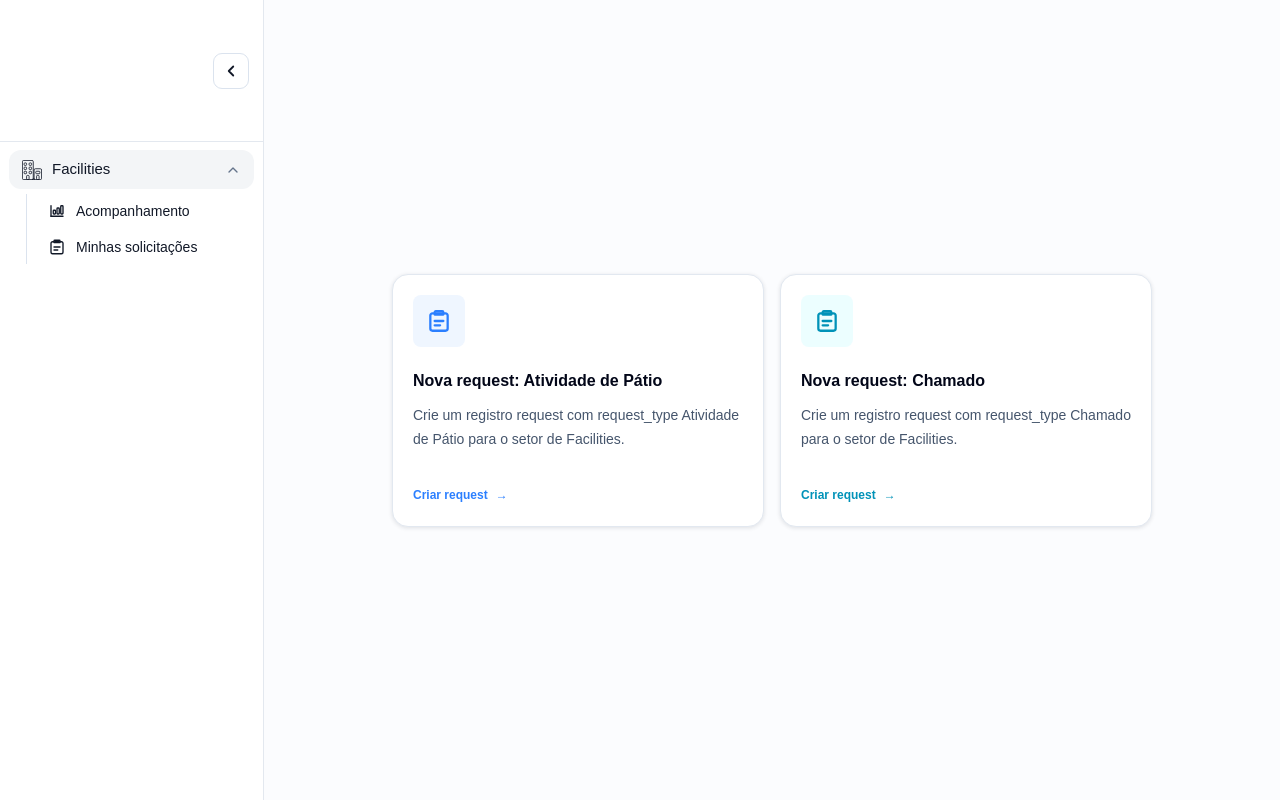
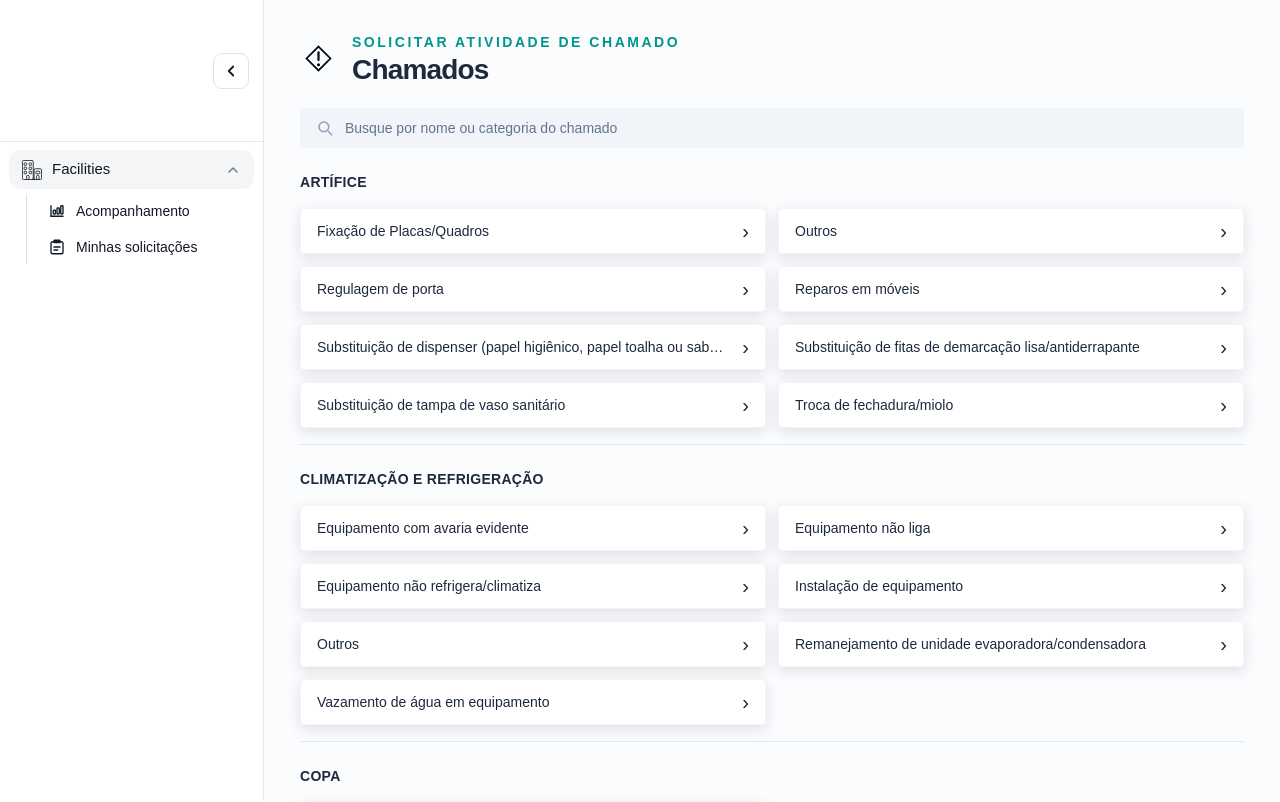
Before and after one commit to BAQ2002/OpsHub-Facilities, a Next.js app: page /solicitar-atividade in a window 1280 px wide. Shown: the top 802 px of the page. Built offline with nearby package versions, Linux system fonts and the light colour scheme.

Commit message:
Add chamado activity request catalog

```diff
--- a/app/solicitar-atividade/page.tsx
+++ b/app/solicitar-atividade/page.tsx
@@ -1,58 +1,183 @@
 import Link from "next/link";
 
-const requestCards = [
+const serviceCategories = [
   {
-    title: "Nova request: Atividade de Pátio",
-    description:
-      "Crie um registro request com request_type Atividade de Pátio para o setor de Facilities.",
-    iconBg: "bg-blue-50",
-    iconColor: "text-blue-500",
-    href: "/solicitar-atividade/patio",
+    name: "ARTÍFICE",
+    serviceTypes: [
+      "Fixação de Placas/Quadros",
+      "Outros",
+      "Regulagem de porta",
+      "Reparos em móveis",
+      "Substituição de dispenser (papel higiênico, papel toalha ou sabão)",
+      "Substituição de fitas de demarcação lisa/antiderrapante",
+      "Substituição de tampa de vaso sanitário",
+      "Troca de fechadura/miolo",
+    ],
   },
   {
-    title: "Nova request: Chamado",
-    description:
-      "Crie um registro request com request_type Chamado para o setor de Facilities.",
-    iconBg: "bg-cyan-50",
-    iconColor: "text-cyan-600",
-    href: "/solicitar-atividade/chamado",
+    name: "CLIMATIZAÇÃO E REFRIGERAÇÃO",
+    serviceTypes: [
+      "Equipamento com avaria evidente",
+      "Equipamento não liga",
+      "Equipamento não refrigera/climatiza",
+      "Instalação de equipamento",
+      "Outros",
+      "Remanejamento de unidade evaporadora/condensadora",
+      "Vazamento de água em equipamento",
+    ],
+  },
+  {
+    name: "COPA",
+    serviceTypes: ["Limpeza de geladeira ou micro-ondas"],
+  },
+  {
+    name: "DÚVIDA APLICATIVO",
+    serviceTypes: ["Dificuldade com a reserva"],
+  },
+  {
+    name: "INSTALAÇÕES ELÉTRICAS",
+    serviceTypes: [
+      "Interruptor ou Tomada com defeito/quebrado",
+      "Lâmpadas queimadas",
+      "Montagem de infraestrutura elétrica",
+      "Outros",
+      "Quadro elétrico desarmando",
+      "Regularização de extensões/plugs/equipamentos",
+      "Remoção ou Instalação de ponto de tomada",
+      "Substituição de biruta",
+      "Tomada com defeito/quebrada",
+    ],
+  },
+  {
+    name: "INSTALAÇÕES HIDRÁULICAS",
+    serviceTypes: [
+      "Ambiente sem água",
+      "Entupimento de pia, mictório ou vaso",
+      "Higienização dos bebedouros",
+      "Obstrução de caixa de esgoto",
+      "Outros",
+      "Registro com defeito",
+      "Vazamento em tubulação",
+      "Vazamento em válvula de descarga",
+    ],
+  },
+  {
+    name: "JARDINAGEM",
+    serviceTypes: [
+      "Poda de árvore ou arbusto",
+      "Retirada de vegetação (ervas daninhas)",
+    ],
+  },
+  {
+    name: "MANUTENÇÂO CIVIL",
+    serviceTypes: [
+      "Manutenção de Alvenaria",
+      "Outros",
+      "Reparo de pisos e revestimentos",
+    ],
+  },
+  {
+    name: "NOVOS PROJETOS",
+    serviceTypes: [
+      "Novo Projeto ou Readequação de Área",
+      "Solicitação de Recursos Diversos",
+    ],
+  },
+  {
+    name: "PINTURA DE SINALIZAÇÃO DE SEGURANÇA/OPERACIONAL/PREDIAL/METÁLICA",
+    serviceTypes: [
+      "Pintura de segurança/operacional/predial/metálica",
+      "TESTE Pintura",
+    ],
+  },
+  {
+    name: "PMOC",
+    serviceTypes: [
+      "PMOC ANUAL",
+      "PMOC BIMESTRAL",
+      "PMOC BIMESTRAL Cortina de ar",
+      "PMOC MENSAL",
+      "PMOC MENSAL Cortina de ar",
+      "PMOC SEMESTRAL",
+      "PMOC SEMESTRAL Cortina de ar",
+      "PMOC TRIMESTRAL",
+    ],
   },
 ];
 
 export default function SolicitarAtividadePage() {
   return (
-    <section className="flex min-h-screen items-center justify-center bg-[#fbfcfe] px-5 py-8 text-slate-950 md:px-8 lg:px-9">
-      <div className="w-full max-w-[760px]">
-        <h1 className="sr-only">Nova request</h1>
-
-        <div className="grid gap-4 md:grid-cols-2">
-          {requestCards.map((card) => (
-            <Link
-              key={card.title}
-              className="block rounded-2xl border border-slate-200 bg-white p-5 no-underline shadow-[0_1px_4px_rgba(15,23,42,0.12)] transition hover:-translate-y-0.5 hover:shadow-[0_8px_20px_rgba(15,23,42,0.12)] focus:outline-none focus:ring-2 focus:ring-teal-500 focus:ring-offset-2"
-              href={card.href}
-            >
-              <div
-                className={`mb-6 flex h-[52px] w-[52px] items-center justify-center rounded-lg ${card.iconBg}`}
+    <section className="min-h-screen bg-[#fbfcfe] px-5 pb-10 pt-8 text-slate-950 md:px-8 lg:px-9">
+      <div className="mx-auto w-full max-w-[980px]">
+        <header className="mb-6">
+          <div className="flex items-center gap-4">
+            <span
+              className="flex h-9 w-9 items-center justify-center text-slate-950"
               aria-hidden="true"
             >
-                <ClipboardIcon className={card.iconColor} />
+              <AlertDiamondIcon />
+            </span>
+            <div>
+              <p className="text-sm font-semibold uppercase tracking-[0.18em] text-teal-600">
+                Solicitar atividade de chamado
+              </p>
+              <h1 className="mt-1 text-[28px] font-semibold leading-none tracking-[-0.03em] text-slate-800">
+                Chamados
+              </h1>
+            </div>
           </div>
 
-              <h2 className="text-base font-bold leading-tight text-slate-950">
-                {card.title}
+          <label className="relative mt-6 block" htmlFor="service-search">
+            <span className="sr-only">Busque por nome ou categoria do chamado</span>
+            <span
+              className="pointer-events-none absolute left-4 top-1/2 -translate-y-1/2 text-slate-400"
+              aria-hidden="true"
+            >
+              <SearchIcon />
+            </span>
+            <input
+              className="h-10 w-full rounded-[4px] border border-slate-100 bg-slate-100 pl-11 pr-4 text-sm text-slate-700 outline-none transition placeholder:text-slate-500 focus:border-teal-500 focus:bg-white focus:ring-2 focus:ring-teal-100"
+              id="service-search"
+              name="busca"
+              placeholder="Busque por nome ou categoria do chamado"
+              type="search"
+            />
+          </label>
+        </header>
+
+        <div className="space-y-6">
+          {serviceCategories.map((category) => (
+            <section
+              className="border-b border-slate-200 pb-4 last:border-b-0"
+              key={category.name}
+              aria-labelledby={`category-${category.name}`}
+            >
+              <h2
+                className="mb-4 text-sm font-bold uppercase tracking-[0.02em] text-slate-800"
+                id={`category-${category.name}`}
+              >
+                {category.name}
               </h2>
-              <p className="mt-3 min-h-[72px] text-sm leading-6 text-slate-600">
-                {card.description}
-              </p>
 
+              <div className="grid gap-3 md:grid-cols-2">
+                {category.serviceTypes.map((serviceType) => (
+                  <Link
+                    className="group flex min-h-11 items-center justify-between gap-4 rounded-[4px] border border-slate-100 bg-white px-4 py-3 text-sm font-medium text-slate-800 no-underline shadow-[0_4px_14px_rgba(15,23,42,0.12)] transition hover:-translate-y-0.5 hover:border-teal-200 hover:text-teal-700 hover:shadow-[0_8px_22px_rgba(15,23,42,0.14)] focus:outline-none focus:ring-2 focus:ring-teal-500 focus:ring-offset-2"
+                    href={`/solicitar-atividade/chamado?service_category=${encodeURIComponent(category.name)}&service_type=${encodeURIComponent(serviceType)}`}
+                    key={`${category.name}-${serviceType}`}
+                    title={serviceType}
+                  >
+                    <span className="truncate">{serviceType}</span>
                     <span
-                className={`mt-3 inline-flex items-center gap-2 text-xs font-bold ${card.iconColor}`}
+                      className="shrink-0 text-xl leading-none text-slate-800 transition group-hover:translate-x-0.5 group-hover:text-teal-700"
+                      aria-hidden="true"
                     >
-                Criar request
-                <span aria-hidden="true">→</span>
+                      ›
                     </span>
                   </Link>
+                ))}
+              </div>
+            </section>
           ))}
         </div>
       </div>
@@ -60,25 +185,21 @@ export default function SolicitarAtividadePage() {
   );
 }
 
-function ClipboardIcon({ className }: { className: string }) {
+function AlertDiamondIcon() {
   return (
-    <svg
-      className={className}
-      width="26"
-      height="26"
-      viewBox="0 0 24 24"
-      fill="none"
-      stroke="currentColor"
-      strokeWidth="2.1"
-      strokeLinecap="round"
-      strokeLinejoin="round"
-      aria-hidden="true"
-    >
-      <path d="M9 5h6" />
-      <path d="M9 3h6a1 1 0 0 1 1 1v2H8V4a1 1 0 0 1 1-1Z" />
-      <path d="M8 5H6a2 2 0 0 0-2 2v12a2 2 0 0 0 2 2h12a2 2 0 0 0 2-2V7a2 2 0 0 0-2-2h-2" />
-      <path d="M8 12h8" />
-      <path d="M8 16h5" />
+    <svg width="31" height="31" viewBox="0 0 24 24" fill="none" aria-hidden="true">
+      <path d="M12 2.75 21.25 12 12 21.25 2.75 12 12 2.75Z" stroke="currentColor" strokeWidth="1.35" />
+      <path d="M12 7.25v6" stroke="currentColor" strokeWidth="1.7" strokeLinecap="round" />
+      <path d="M12 16.85h.01" stroke="currentColor" strokeWidth="2.4" strokeLinecap="round" />
     </svg>
   );
 }
+
+function SearchIcon() {
+  return (
+    <svg width="18" height="18" viewBox="0 0 24 24" fill="none" aria-hidden="true">
+      <path d="m21 21-4.35-4.35" stroke="currentColor" strokeWidth="2" strokeLinecap="round" />
+      <circle cx="10.5" cy="10.5" r="6.5" stroke="currentColor" strokeWidth="2" />
+    </svg>
+  );
+}
```
Lines whose indentation alone changed are shown as unchanged.
